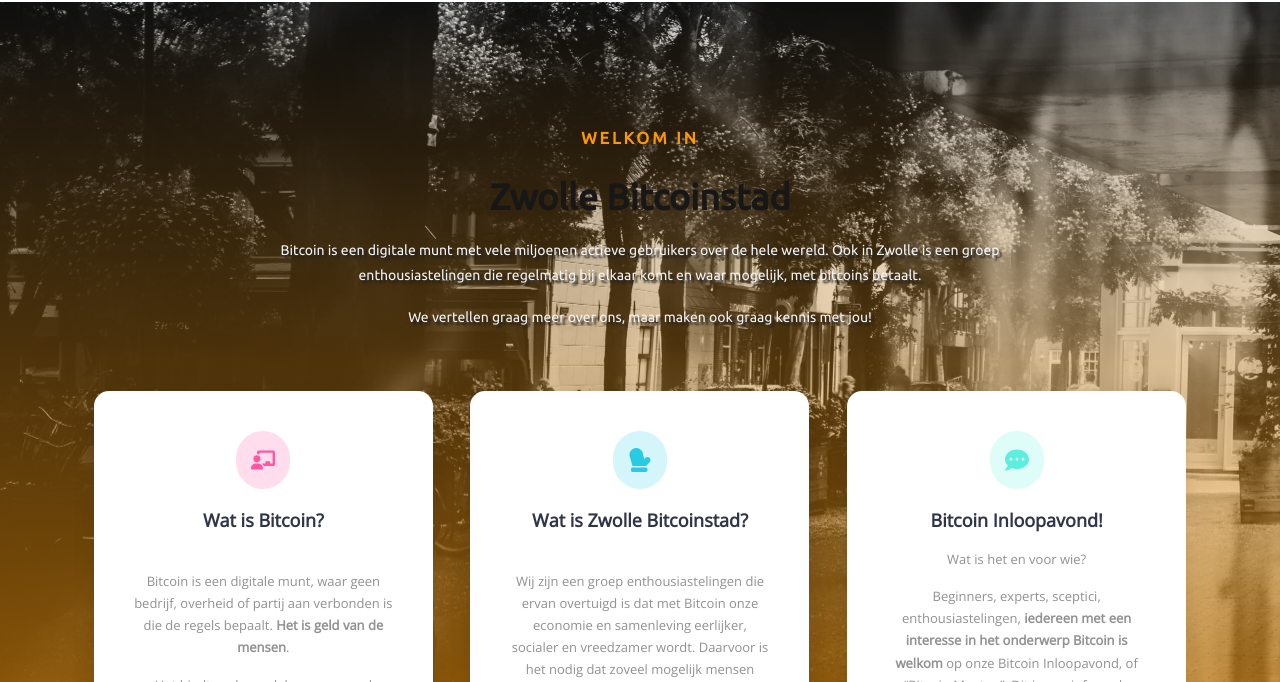
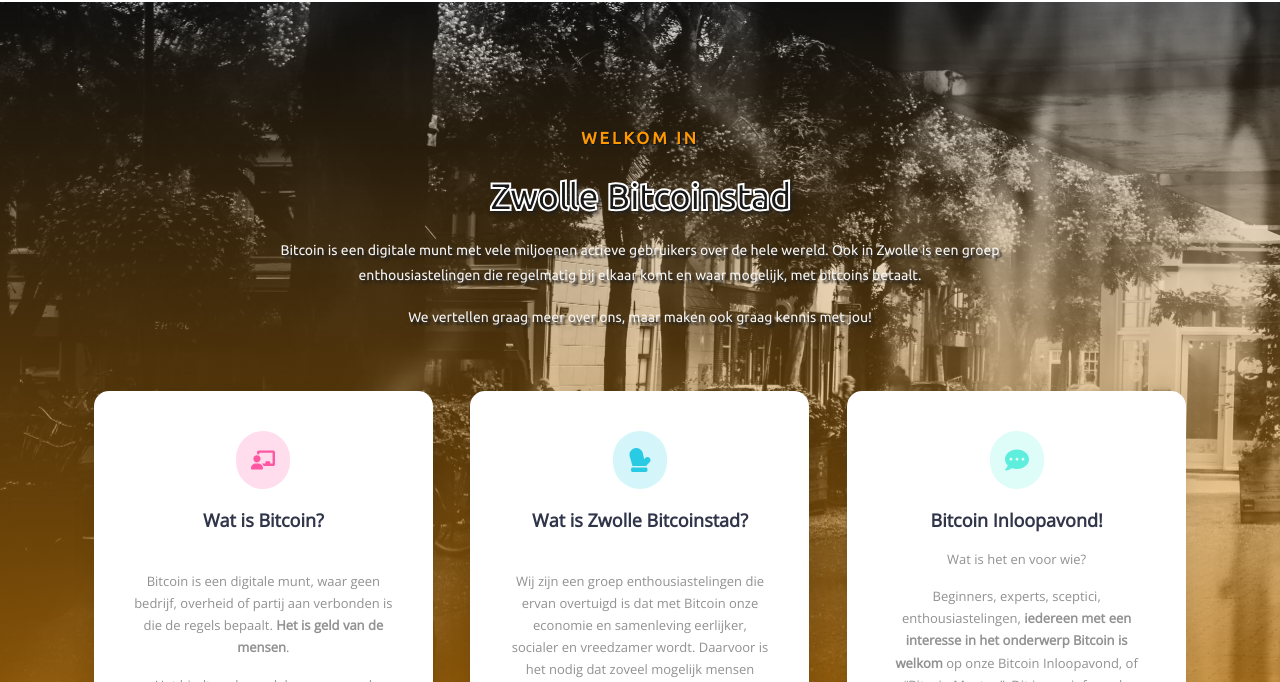
Before and after one commit to Zwolle-Bitcoinstad/zwolle-bitcoinstad-website, a plain HTML site: page index.html in a window 1280 px wide. Shown: the part 118-800 px from the top of the page. Drawn offline with Linux system fonts and the light colour scheme.

Commit message:
Improve hero hero-title readability: add white text stroke and dark shadows; add subtle shadow to subtitle

```diff
--- a/assets/css/style.css
+++ b/assets/css/style.css
@@ -776,11 +776,16 @@
   margin-bottom: 20px;
   text-align: center;
   text-transform: uppercase;
+  text-shadow: 2px 2px 3px #212121, 1px 1px 1px #000000;
 }
 #hero-title {
   line-height: 1.2em;
   text-align: center;
   text-transform: capitalize;
+  -webkit-text-stroke: 2px #ffffff;
+  text-stroke: 2px #ffffff;
+  text-shadow: 3px 3px 4px #212121, 1px 1px 2px #000000;
+  font-weight: 700;
 }
 @media (max-width: 991px) {
   #hero-title {
```
